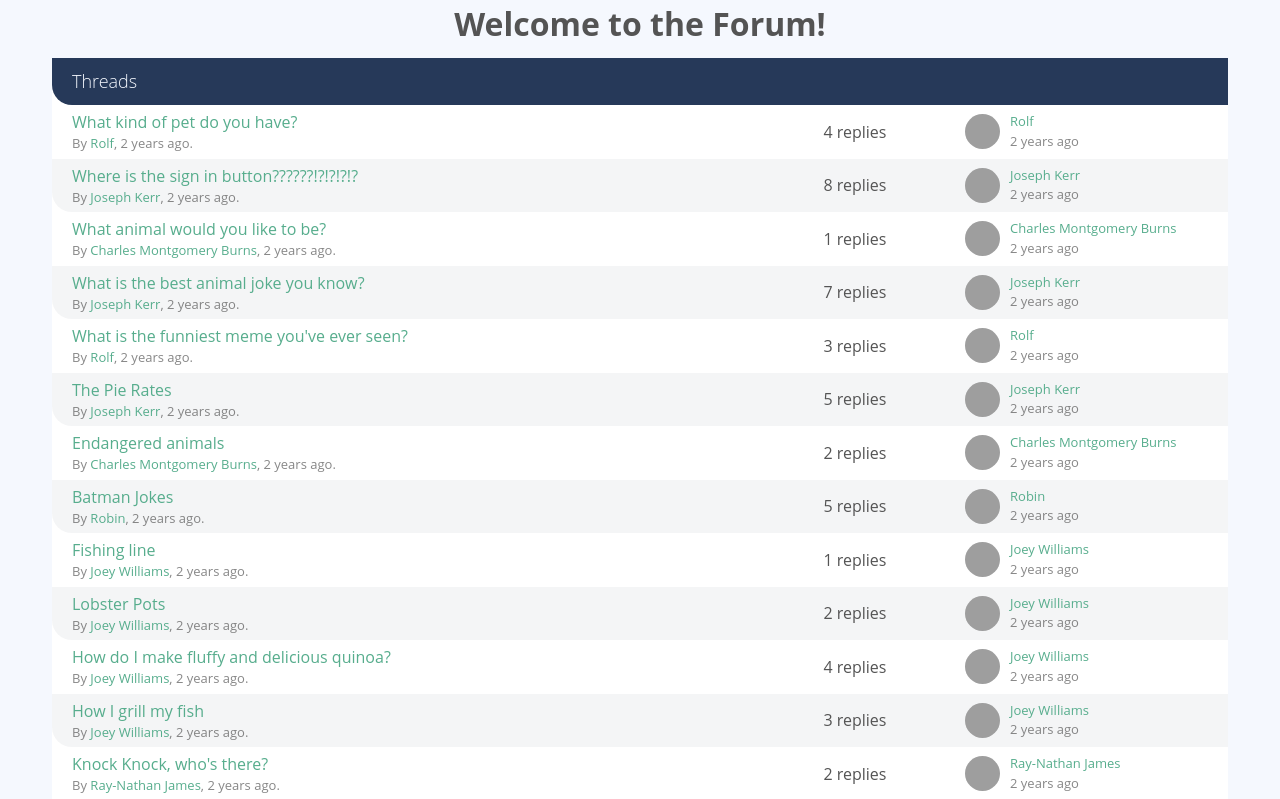
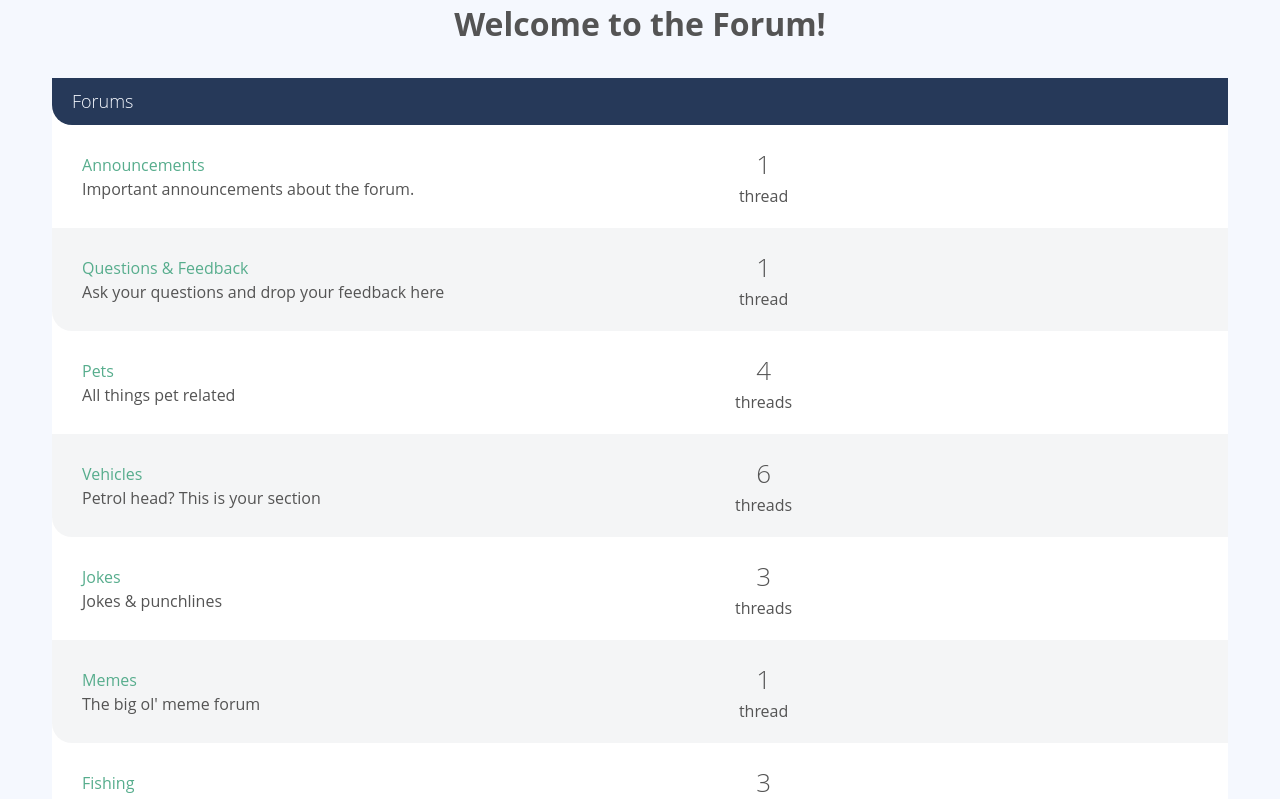
Before and after one commit to TanyaLagodich/vueschool-class, a Vue app: page / in a window 1280 px wide. Shown: the top 799 px of the page. Built offline with nearby package versions, Linux system fonts and the light colour scheme; grey boxes are pictures that could not be loaded.

Commit message:
creating a forum list component

```diff
--- /dev/null
+++ b/src/components/ForumList.vue
@@ -0,0 +1,48 @@
+<template>
+  <div class="col-full">
+      <div class="forum-list">
+        <h2 class="list-title">Forums</h2>
+
+        <div
+            class="forum-listing"
+            v-for="forum in forums"
+            :key="forum.id"
+            >
+        <div class="forum-details">
+            <router-link
+            class="forum-name"
+            :to="{ name: 'Forum', params: { id: forum.id } }"
+            >
+            {{ forum.name }}
+            </router-link>
+            <p class="forum-description ">{{ forum.description }}</p>
+        </div>
+        <div class="threads-count">
+            <p class="count text-lead">{{ forum.threads?.length }}</p>
+            {{ forumThreadWord(forum) }}
+        </div>
+        <div class="last-thread">
+        </div>
+        </div>
+    </div>
+  </div>
+</template>
+<script>
+export default {
+  props: {
+    forums: {
+      type: Array,
+      required: true
+    }
+  },
+  methods: {
+    forumThreadWord (forum) {
+      if (forum.threads?.length) {
+        if (forum.threads.length > 1) return 'threads'
+        return 'thread'
+      }
+      return 'no threads'
+    }
+  }
+}
+</script>
--- a/src/pages/Home.vue
+++ b/src/pages/Home.vue
@@ -1,18 +1,18 @@
 <template>
   <h1>Welcome to the Forum!</h1>
-  <thread-list :threads="threads" />
+  <forum-list :forums="forums" />
 </template>
 <script>
 import sourceData from '@/data.json'
-import ThreadList from '@/components/ThreadList'
+import ForumList from '@/components/ForumList'
 
 export default {
   components: {
-    ThreadList
+    ForumList
   },
   data () {
     return {
-      threads: sourceData.threads
+      forums: sourceData.forums
     }
   }
 }
```
